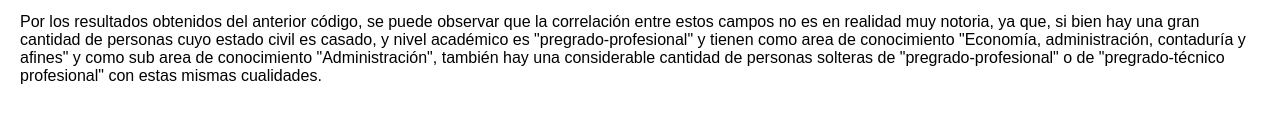
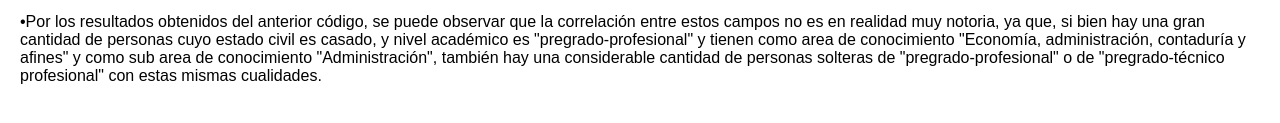
Before and after one commit to Danielit707/tarea4, a plain HTML site: page index.html in a window 1280 px wide. Shown: the part 281-404 px from the top of the page. Drawn offline with Linux system fonts and the light colour scheme.

Commit message:
Update index.html

```diff
--- a/index.html
+++ b/index.html
@@ -18,7 +18,7 @@
   GROUP BY estado_civil, __rea_Conocimiento, sub_area_conocimiento, Nivel_Acad__mico
   ORDER BY cantidad DESC;</p>
 
-  <p>Por los resultados obtenidos del anterior código, se puede observar que la correlación entre estos campos no es en realidad
+  <p>•Por los resultados obtenidos del anterior código, se puede observar que la correlación entre estos campos no es en realidad
     muy notoria, ya que, si bien hay una gran cantidad de personas cuyo estado civil es casado, y nivel académico es "pregrado-profesional"
     y tienen como area de conocimiento "Economía, administración, contaduría y afines" y como sub area de conocimiento "Administración",
     también hay una considerable cantidad de personas solteras de "pregrado-profesional" o de "pregrado-técnico profesional" con estas mismas cualidades.</p>
```
